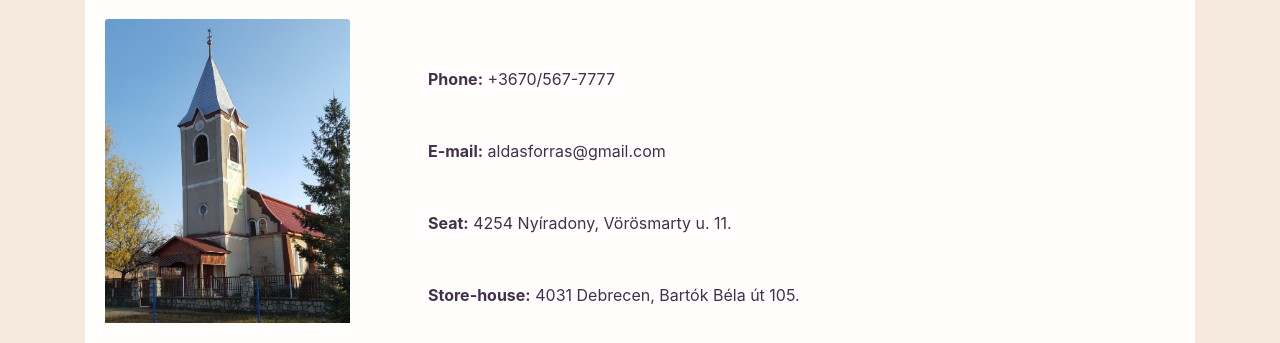
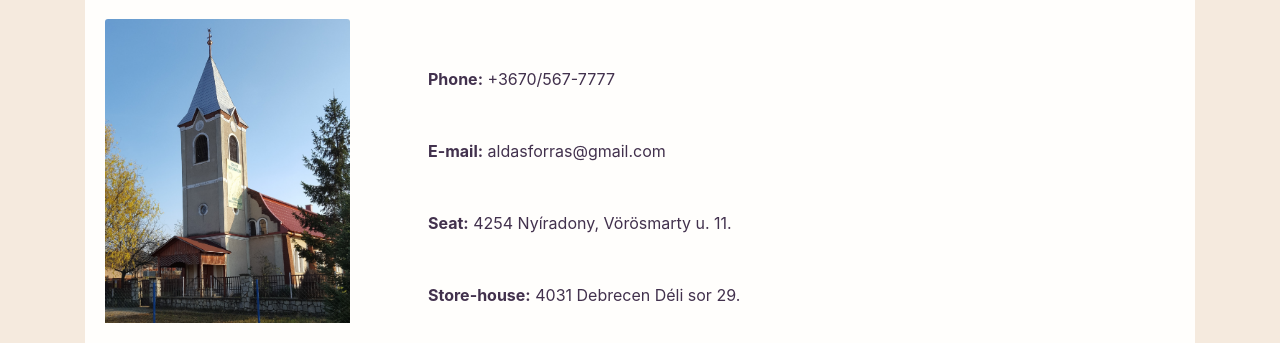
Before and after one commit to JonathanOzsvath/Aldasforras, a Django app: page /contact/ in a window 1280 px wide. Shown: the part 464-807 px from the top of the page. Run offline with Django 3.2, Linux system fonts and the light colour scheme; some libraries are stand-ins or nearby versions.

Commit message:
Raktár cím csere

```diff
--- a/templates/contact.html
+++ b/templates/contact.html
@@ -17,7 +17,7 @@
                     <p class="p_contact card-text"><b>{% trans 'Phone:'%}</b> +3670/567-7777</p>
                     <p class="p_contact card-text mt-5"><b>E-mail:</b> aldasforras@gmail.com</p>
                     <p class="p_contact card-text mt-5"><b>{% trans 'Seat:'%}</b> 4254 Nyíradony, Vörösmarty u. 11.</p>
-                    <p class="p_contact card-text mt-5"><b>{% trans 'Store-house:'%}</b> 4031 Debrecen, Bartók Béla út 105.</p>
+                    <p class="p_contact card-text mt-5"><b>{% trans 'Store-house:'%}</b> 4031 Debrecen Déli sor 29.</p>
                 </div>
             </div>
         </div>
```
